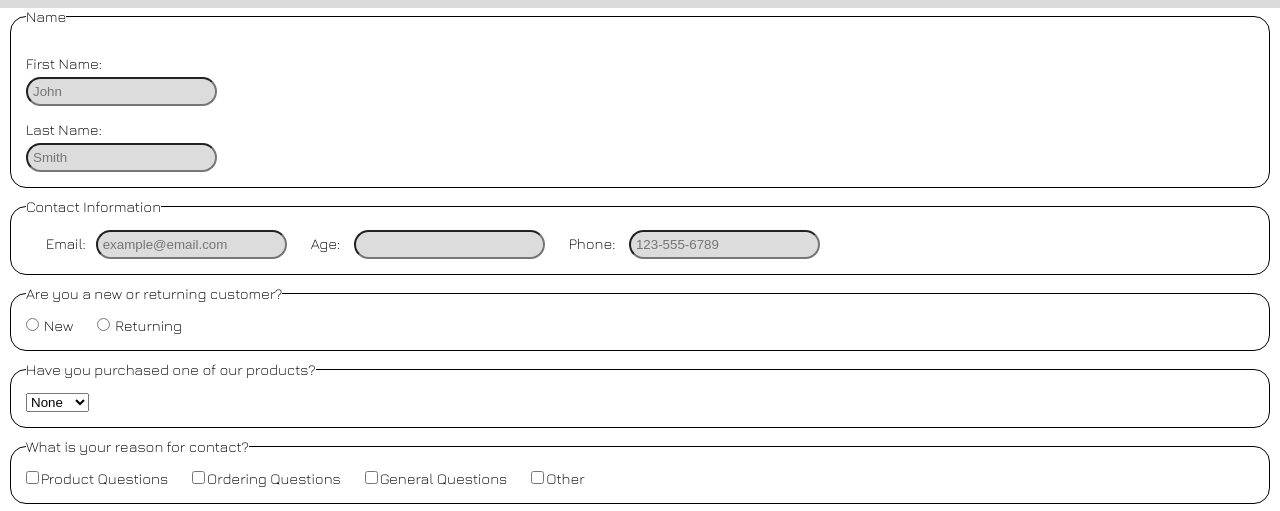
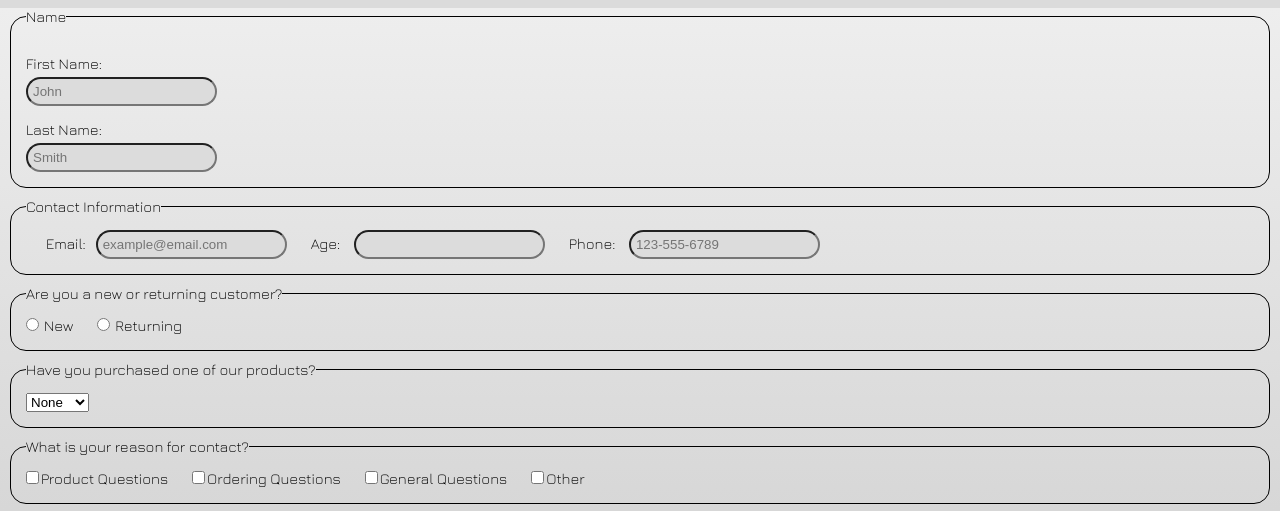
Before and after one commit to NatPlatt/DominimaDesign, a plain HTML site: page Advanced CSS/contact.html in a window 1280 px wide. Shown: the part 212-723 px from the top of the page. Drawn offline with nearby package versions, Linux system fonts and the light colour scheme.

Commit message:
Added a wrapper and gradient

```diff
--- a/Advanced CSS/contact.html
+++ b/Advanced CSS/contact.html
@@ -22,7 +22,7 @@
             <li class="active"><a href="contact.html">Contact</a></li>
         </ul>
     </nav>
-<main>
+<main class="contact">
 <form class="testForm" action="FormToEmail.php" method="post" enctype="multipart/form-data" name="contact">
     <fieldset>
         <legend>Name</legend>
--- a/Advanced CSS/dominima.css
+++ b/Advanced CSS/dominima.css
@@ -9,6 +9,11 @@
     -moz-box-sizing: border-box;
     -webkit-box-sizing: border-box;
     box-sizing: border-box;
+}
+#wrapper {
+	max-width: 960px;
+	margin: 0 auto ;
+	box-shadow: 0px 0px 10px #777;
 }
 .contactHead {
     width: auto;
@@ -166,6 +171,14 @@ figure.products figcaption span{
     font-weight: bold;
     font-size: 15px;
 }
+main.contact{
+    /* Permalink - use to edit and share this gradient: http://colorzilla.com/gradient-editor/#eeeeee+0,cccccc+100;Gren+3D */
+    background: rgb(238,238,238); /* Old browsers */
+    background: -moz-linear-gradient(top, rgba(238,238,238,1) 0%, rgba(204,204,204,1) 100%); /* FF3.6-15 */
+    background: -webkit-linear-gradient(top, rgba(238,238,238,1) 0%,rgba(204,204,204,1) 100%); /* Chrome10-25,Safari5.1-6 */
+    background: linear-gradient(to bottom, rgba(238,238,238,1) 0%,rgba(204,204,204,1) 100%); /* W3C, IE10+, FF16+, Chrome26+, Opera12+, Safari7+ */
+    filter: progid:DXImageTransform.Microsoft.gradient( startColorstr='#eeeeee', endColorstr='#cccccc',GradientType=0 ); /* IE6-9 */
+}
 main p {
     padding: 15px;
 }
```
